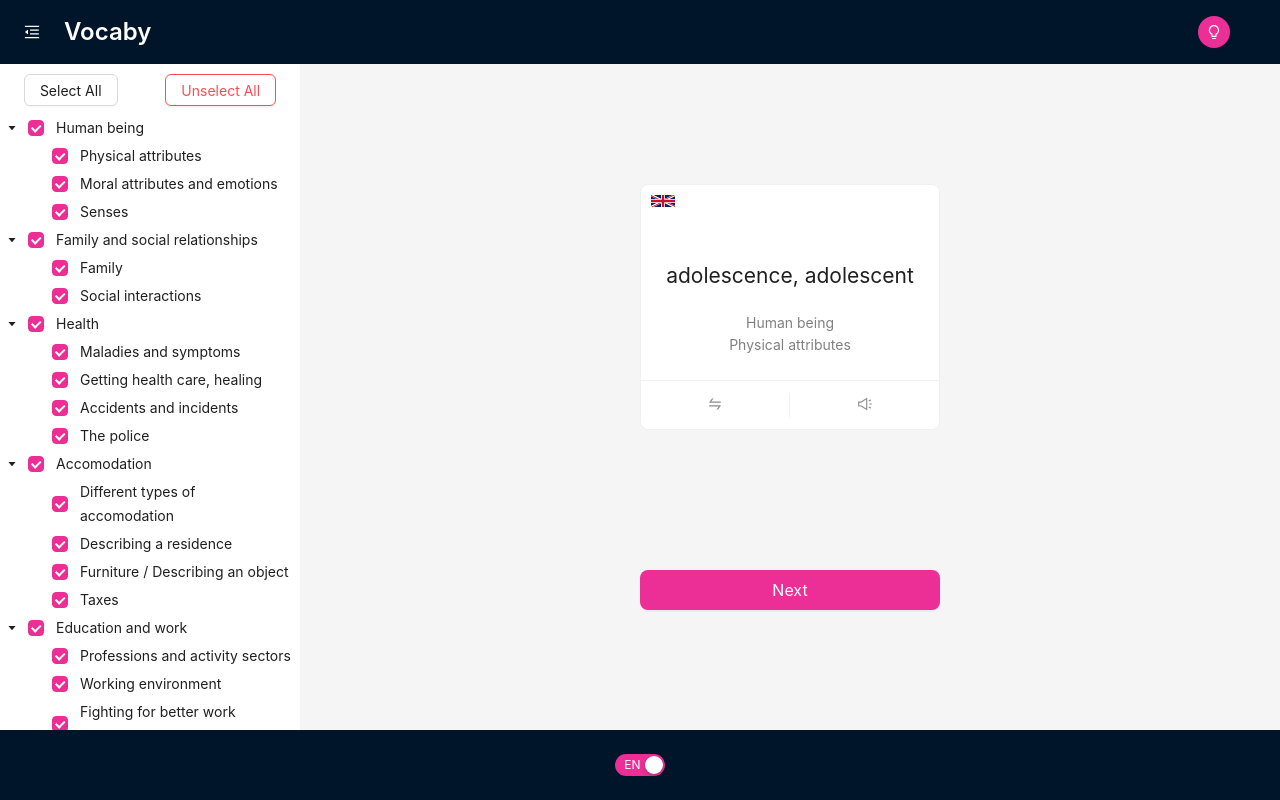
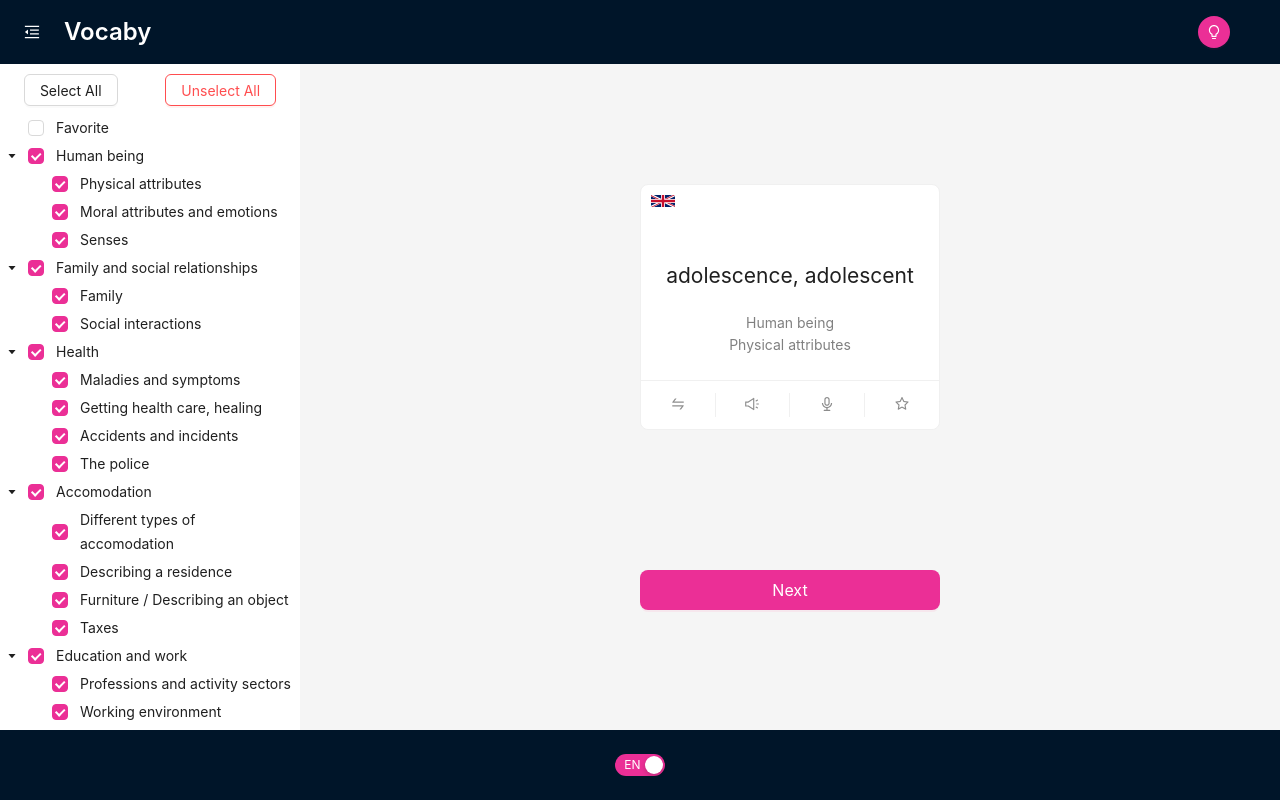
Before and after one commit to lexwolfy/vocaby, a React (Create React App) app: page / in a window 1280 px wide. Built offline with nearby package versions, Linux system fonts and the light colour scheme.

Commit message:
feat: Add favorite system

```diff
--- a/src/App.tsx
+++ b/src/App.tsx
@@ -1,4 +1,4 @@
-import React from 'react';
+import React, {useState} from 'react';
 import FlashcardDeck from './components/FlashcardDeck';
 import SiderMenu from './components/SiderMenu';
 import vocabularyData from './vocabulary.json';
@@ -43,7 +43,7 @@ interface Category {
 
 const App: React.FC = () => {
     const [words, setWords] = React.useState<VocabularyItem[]>([]);
-    const { toggleTheme, mode, selectedCategories, language, toggleLanguage, collapsed, toggleCollapsed } = useThemeContext();
+    const { toggleTheme, mode, selectedCategories, language, toggleLanguage, collapsed, toggleCollapsed,  } = useThemeContext();
 
     React.useEffect(() => {
         const data: Category[] = vocabularyData;
@@ -59,11 +59,14 @@ const App: React.FC = () => {
         setWords(allWords);
     }, []);
 
-    const filteredWords = words.filter(
+    const localFavoriteStr = localStorage.getItem('favorite');
+    const localFavorite = localFavoriteStr ? JSON.parse(localFavoriteStr) : [];
+
+    const filteredWords = [...words.filter(
         (word) =>
             selectedCategories.includes(word.category.id) ||
             selectedCategories.includes(word.subcategory.id)
-    );
+    ), ...localFavorite];
 
     return (
         <Layout style={{ height: '100dvh' }}>
--- a/src/ThemeContext.tsx
+++ b/src/ThemeContext.tsx
@@ -1,6 +1,7 @@
 import React, { createContext, useState, useMemo, useContext } from 'react';
 import { ConfigProvider, theme } from 'antd';
 import vocabularyData from './vocabulary.json';
+import { VocabularyItem } from './Vocabulary.types';
 
 interface ThemeContextType {
     toggleTheme: () => void;
@@ -11,6 +12,9 @@ interface ThemeContextType {
     toggleLanguage: () => void;
     collapsed: boolean;
     toggleCollapsed: () => void;
+    toggleFavorite: (word: VocabularyItem) => void;
+    isFavorite: (word: VocabularyItem) => boolean;
+    clearFavorite: () => void;
 }
 
 const ThemeContext = createContext<ThemeContextType | undefined>(undefined);
@@ -19,6 +23,10 @@ export const ThemeProviderComponent: React.FC<{ children: React.ReactNode }> = (
     const [mode, setMode] = useState<'light' | 'dark'>('light');
     const [language, setLanguage] = useState<'fr' | 'en'>('en');
     const [collapsed, setCollapsed] = useState(localStorage.getItem('collapsed') === 'true' ?? false);
+
+    const localFavoriteStr = localStorage.getItem('favorite');
+    const localFavorite = localFavoriteStr ? JSON.parse(localFavoriteStr) : [];
+    const [favorite, setFavorite] = useState<VocabularyItem[]>(localFavorite);
 
     const localCategoryIds = localStorage.getItem('selectedCategories');
     const selectedLocalCategories = localCategoryIds ? JSON.parse(localCategoryIds) : null;
@@ -31,9 +39,6 @@ export const ThemeProviderComponent: React.FC<{ children: React.ReactNode }> = (
 
     const [selectedCategories, setSelectedCategories] = useState<number[]>(selectedLocalCategories ?? allCategoryIds);
 
-    // useEffect(() => {
-    //     setSelectedCategories(selectedLocalCategories ?? allCategoryIds);
-    // }, [selectedLocalCategories, allCategoryIds]);
 
     const currentTheme = useMemo(() => {
         const algorithm = mode === 'light' ? theme.defaultAlgorithm : theme.darkAlgorithm;
@@ -64,8 +69,26 @@ export const ThemeProviderComponent: React.FC<{ children: React.ReactNode }> = (
         localStorage.setItem('collapsed', JSON.stringify(!collapsed));
     }
 
+    const toggleFavorite = (word: VocabularyItem) => {
+        if (favorite.some(fav => fav.english === word.english)) {
+            setFavorite(favorite.filter(fav => fav.english !== word.english));
+            localStorage.setItem('favorite', JSON.stringify(favorite.filter(fav => fav.english !== word.english)));
+        } else {
+            setFavorite([...favorite, word]);
+            localStorage.setItem('favorite', JSON.stringify([...favorite, word]));
+        }
+    }
+
+    const isFavorite = (word: VocabularyItem) => {
+        return favorite.some(fav => fav.english === word.english);
+    }
+
+    const clearFavorite = () => {
+        setFavorite([]);
+    }
+
     return (
-        <ThemeContext.Provider value={{ toggleTheme, mode, selectedCategories, setActiveCategories, language, toggleLanguage, collapsed, toggleCollapsed }}>
+        <ThemeContext.Provider value={{ toggleTheme, mode, selectedCategories, setActiveCategories, language, toggleLanguage, collapsed, toggleCollapsed, toggleFavorite, isFavorite, clearFavorite }}>
             <ConfigProvider theme={currentTheme}>
                 {children}
             </ConfigProvider>
--- a/src/components/Flashcard.tsx
+++ b/src/components/Flashcard.tsx
@@ -1,6 +1,6 @@
-import React from 'react';
-import { Card } from 'antd';
-import {SoundOutlined, SwapOutlined} from '@ant-design/icons';
+import React, {useState} from 'react';
+import { Card, message } from 'antd';
+import {AudioFilled, AudioOutlined, SoundOutlined, StarFilled, StarOutlined, SwapOutlined} from '@ant-design/icons';
 import { useThemeContext } from '../ThemeContext';
 import fr from "../assets/fr.svg";
 import en from "../assets/uk.svg";
@@ -24,11 +24,15 @@ interface FlashcardProps {
     onFlip: () => void;
 }
 const synth = window.speechSynthesis;
+const SpeechRecognition = (window as any).webkitSpeechRecognition;
 
 const Flashcard: React.FC<FlashcardProps> = ({ word, category, subcategory, flipped, onFlip }) => {
-    const { language } = useThemeContext();
+    const { language, toggleFavorite, isFavorite } = useThemeContext();
     const lang = flipped ? (language === 'fr' ? 'english' : 'french') : (language === 'fr' ? 'french' : 'english');
     const flagSrc = flipped ? (language === 'fr' ? en : fr) : (language === 'fr' ? fr : en);
+    const [listening, setListening] = useState(false);
+    const [messageApi, contextHolder] = message.useMessage();
+
 
     const onSpeak = () => {
         const utterance = new SpeechSynthesisUtterance(word[lang]);
@@ -36,7 +40,51 @@ const Flashcard: React.FC<FlashcardProps> = ({ word, category, subcategory, flip
         synth.speak(utterance);
     }
 
+    const recognition = new SpeechRecognition();
+
+    const onListen = () => {
+        recognition.lang = lang === 'french' ? 'fr' : 'en';
+        setListening(true);
+        if (!listening) {
+            recognition.start();
+            console.log('started');
+        }
+    }
+
+    recognition.onerror = (event: any) => {
+        console.error('error', event.error);
+        messageApi.open({
+            type: 'error',
+            content: 'Oops! Looks like an error happened',
+        });
+    }
+
+    recognition.onend = () => {
+        setListening(false);
+    }
+
+    recognition.onresult = (event: any) => {
+        const color = event.results[0][0].transcript;
+        if (color === word[lang]) {
+            messageApi.open({
+                type: 'success',
+                content: 'Congratz',
+            });
+        } else {
+            messageApi.open({
+                type: 'warning',
+                content: 'Try again!',
+            });
+        }
+    };
+
+    const onStar = () => {
+        toggleFavorite(word);
+    }
+
     return (
+        <>
+        {contextHolder}
         <Card
             style={{
                 width: 300,
@@ -45,7 +93,9 @@ const Flashcard: React.FC<FlashcardProps> = ({ word, category, subcategory, flip
             }}
             actions={[
                 <SwapOutlined key="swap" onClick={onFlip} />,
-                <SoundOutlined key="sound" onClick={onSpeak} />
+                <SoundOutlined key="speak" onClick={onSpeak} />,
+                listening ? <AudioFilled disabled={true} key="listen" onClick={onListen} /> : <AudioOutlined disabled={true} key="listen" onClick={onListen} />,
+                isFavorite(word) ? <StarFilled key="star" onClick={onStar} /> : <StarOutlined key="star" onClick={onStar} />,
             ]}
         >
             <img src={flagSrc} alt="flag" style={{ position: 'absolute', top: 10, left: 10, width: 24 }} />
@@ -57,6 +107,7 @@ const Flashcard: React.FC<FlashcardProps> = ({ word, category, subcategory, flip
                 {subcategory[lang]}
             </div>
         </Card>
+        </>
     );
 };
 
--- a/src/components/FlashcardDeck.tsx
+++ b/src/components/FlashcardDeck.tsx
@@ -1,7 +1,7 @@
-import React, { useState } from 'react';
+import React, {useEffect, useState} from 'react';
 import Flashcard from './Flashcard';
 import { Button, Flex } from 'antd';
-import {useThemeContext} from "../ThemeContext";
+import { useThemeContext } from "../ThemeContext";
 
 interface FlashcardDeckProps {
     words: {
@@ -20,10 +20,10 @@ interface FlashcardDeckProps {
     }[];
 }
 
-const FlashcardDeck: React.FC<FlashcardDeckProps> = ({ words }) => {
+const FlashcardDeck: React.FC<FlashcardDeckProps> = ({ words}) => {
     const [currentIndex, setCurrentIndex] = useState(0);
     const [flipped, setFlipped] = useState(false);
-    const { language } = useThemeContext();
+    const { language, selectedCategories } = useThemeContext();
 
     const handleNext = () => {
         const randomIndex = Math.floor(Math.random() * words.length);
@@ -35,15 +35,19 @@ const FlashcardDeck: React.FC<FlashcardDeckProps> = ({ words }) => {
         setFlipped(!flipped);
     };
 
+    useEffect(() => {
+        setCurrentIndex(0);
+    }, [selectedCategories]);
+
     return (
         <Flex vertical justify="space-around">
-            <Flashcard
+            {words[currentIndex] && <Flashcard
                 word={words[currentIndex]}
                 category={words[currentIndex].category}
                 subcategory={words[currentIndex].subcategory}
                 flipped={flipped}
                 onFlip={handleFlip}
-            />
+            />}
             <Button type="primary" onClick={handleNext} size={'large'}>
                 { language === "en" ? 'Next' : 'Suivant' }
             </Button>
--- a/src/components/SiderMenu.tsx
+++ b/src/components/SiderMenu.tsx
@@ -10,30 +10,25 @@ const { Sider } = Layout;
 const SiderMenu: React.FC = () => {
     const { selectedCategories, setActiveCategories, language, collapsed } = useThemeContext();
     const lang = language === 'fr' ? 'french' : 'english';
-    // const [collapsed, setCollapsed] = useState(false);
     const allCategoryIds = vocabularyData.flatMap(category =>  [category.category.id, ...category.subcategories.map(subcategory => subcategory.subcategory.id)]);
 
-    const treeCategories: TreeDataNode[] = vocabularyData.map((category: Category) => ({
+    const treeCategories: TreeDataNode[] = [{title: language === 'fr' ? 'Favoris' : 'Favorite', key: 0}, ...vocabularyData.map((category: Category) => ({
         title: category.category[lang],
         key: category.category.id,
         children: category.subcategories.map((subcategory: Subcategory) => ({
             title: subcategory.subcategory[lang],
             key: subcategory.subcategory.id
         }))
-    }));
+    }))];
 
     const onCheck: TreeProps['onCheck'] = (checkedKeysValue) => {
-        console.log('onCheck', checkedKeysValue);
         setActiveCategories(checkedKeysValue as number[]);
-        // setCheckedKeys(checkedKeysValue as React.Key[]);
-        // toggleCategory(checkedKeysValue);
     };
 
     const [expandedKeys, setExpandedKeys] = useState<React.Key[]>(selectedCategories);
     const [autoExpandParent, setAutoExpandParent] = useState<boolean>(true);
 
     const onExpand: TreeProps['onExpand'] = (expandedKeysValue) => {
-        console.log('onExpand', expandedKeysValue);
         // if not set autoExpandParent to false, if children expanded, parent can not collapse.
         // or, you can remove all expanded children keys.
         setExpandedKeys(expandedKeysValue);
@@ -41,7 +36,6 @@ const SiderMenu: React.FC = () => {
     };
 
     const onSelect: TreeProps['onSelect'] = (selectedKeysValue, info) => {
-        console.log('onSelect', info);
         // setSelectedKeys(selectedKeysValue);
         // Can add toggle here actually for ease of use
     };
@@ -60,7 +54,6 @@ const SiderMenu: React.FC = () => {
                     onCheck={onCheck}
                     checkedKeys={selectedCategories}
                     onSelect={onSelect}
-                    // selectedKeys={selectedCategories}
                     treeData={treeCategories}
                 />
 
```
